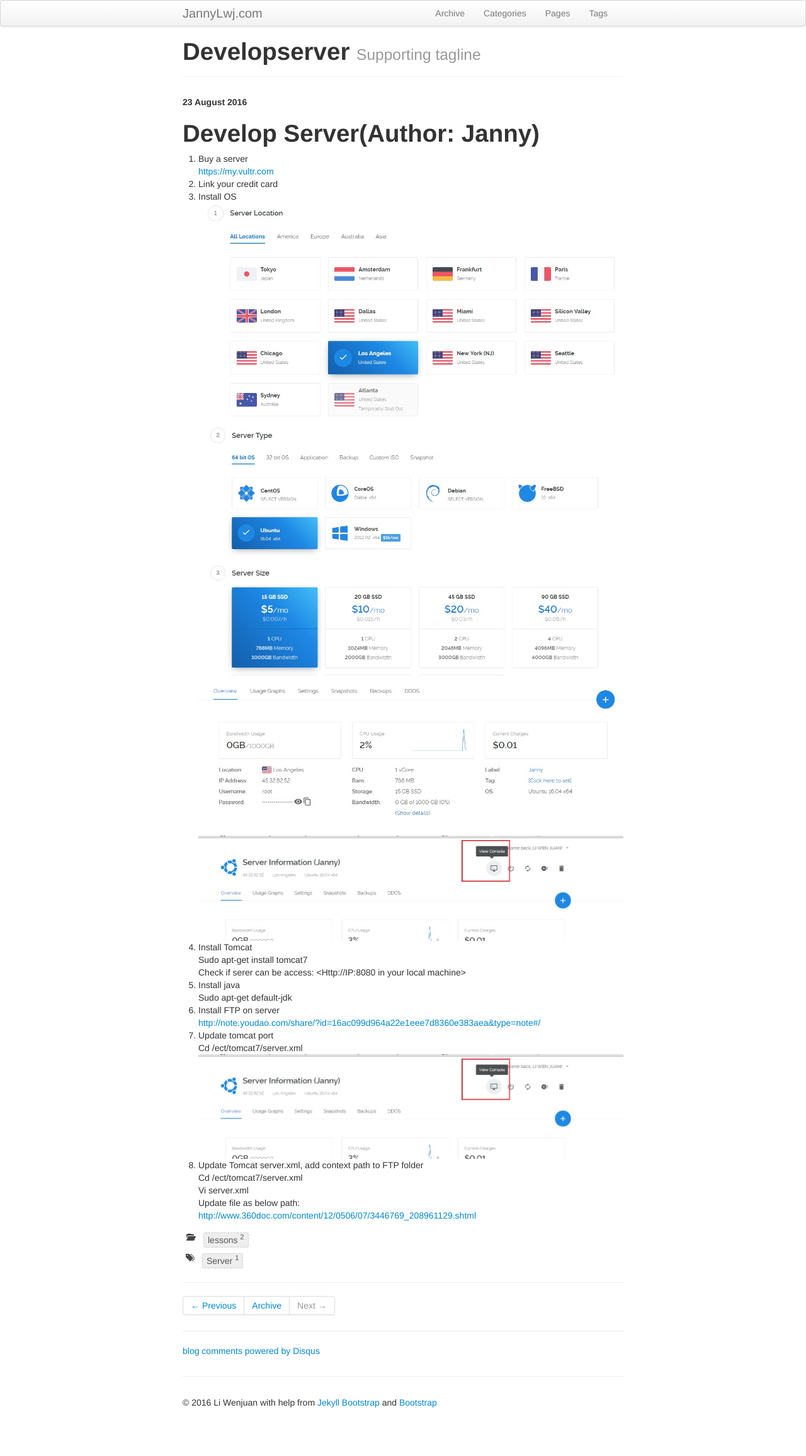
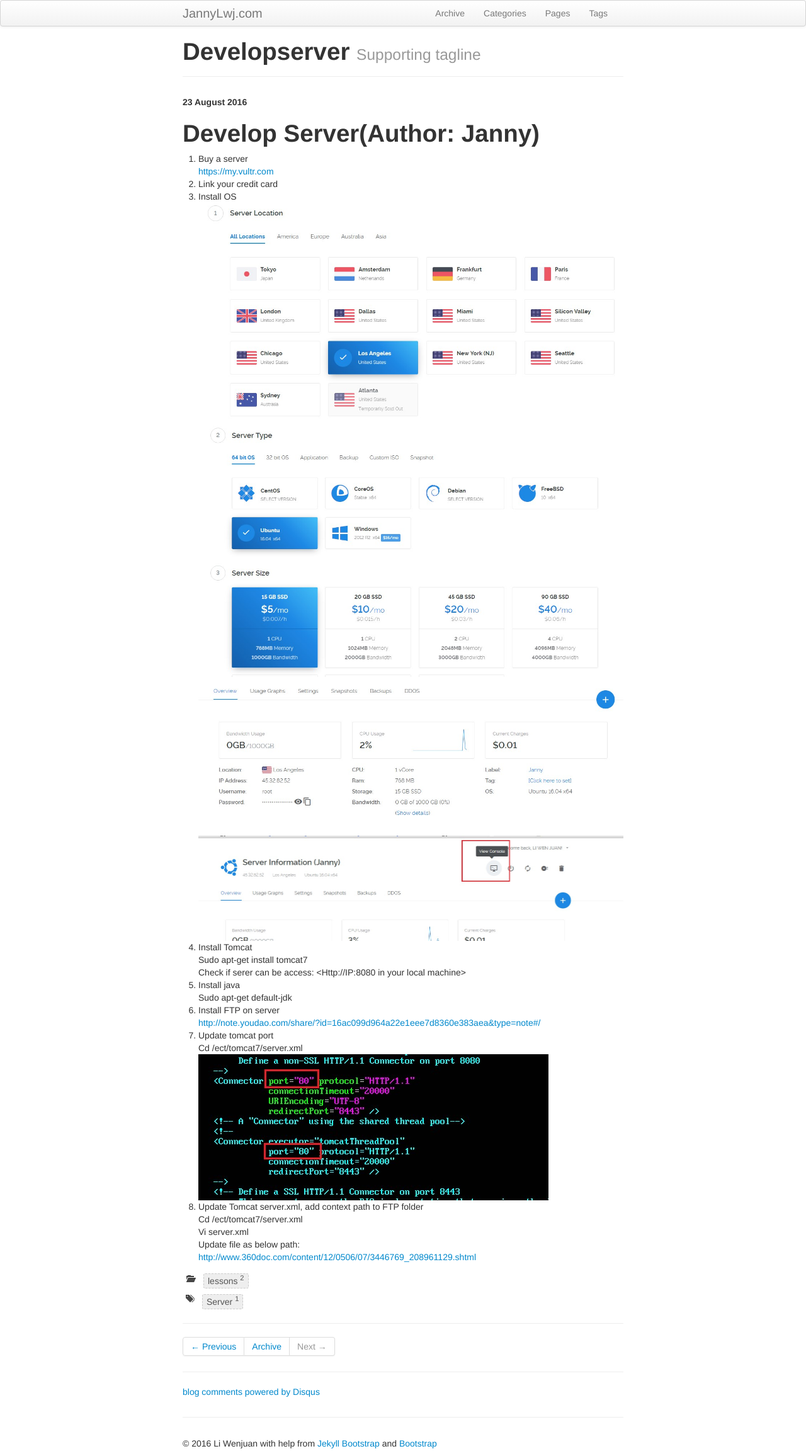
Before and after one commit to JannyLwj/JannyLwj.github.io, a Jekyll site: the page built from _posts/2016-8-23-DevelopServer.md, in a window 1280 px wide. Shown: the whole page at 63% size. Built offline with Jekyll 4.4.1, drawn with Linux system fonts in a browser that asks for light colours; comment, search, counter and statistics services are not loaded; before the commit the page ends 2247 px from its top, so only the background shows below that.

Commit message:
Update 2016-8-23-DevelopServer.md

```diff
--- a/_posts/2016-8-23-DevelopServer.md
+++ b/_posts/2016-8-23-DevelopServer.md
@@ -23,7 +23,7 @@
     <http://note.youdao.com/share/?id=16ac099d964a22e1eee7d8360e383aea&type=note#/>
 7.	Update tomcat port
     Cd /ect/tomcat7/server.xml
-    <img src="/assets/images/ds4.jpg" alt=" " class="img-responsive" />
+    <img src="/assets/images/ds5.jpg" alt=" " class="img-responsive" />
 8.	Update Tomcat server.xml, add context path to FTP folder
     Cd /ect/tomcat7/server.xml
     Vi server.xml
```
